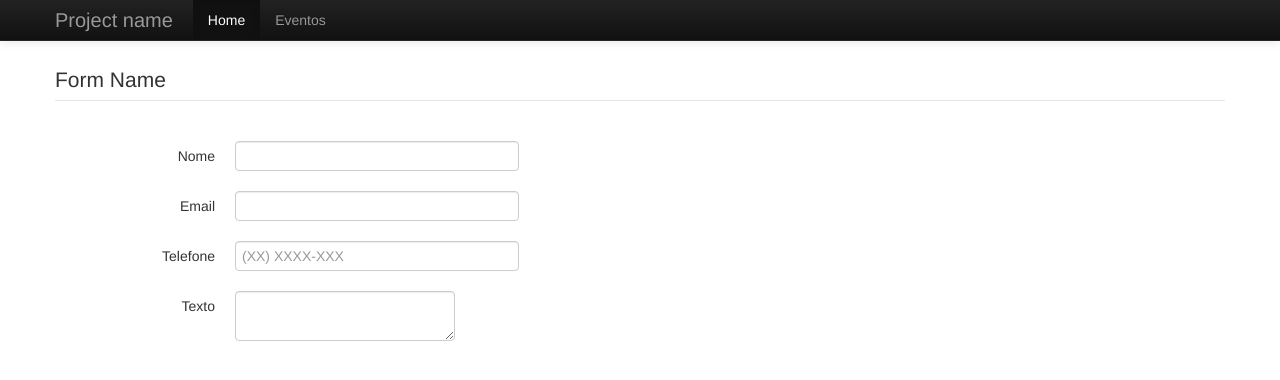
After one commit to intip/Equipe-A, a Django app: template eventos/workshop/templates/contato.html in a window 1280 px wide. The commit adds this page. Shown: the top 380 px of the page. Run offline with Django 3.2, Linux system fonts and the light colour scheme; the template is opened without the code that fills it, so the values that code supplies are empty; parts of the project's set-up code (start-up, migrations or seed data) failed here and were passed over; some libraries are stand-ins or nearby versions.

Commit message:
Nova página de contato e modelo de formulário

```diff
--- /dev/null
+++ b/eventos/workshop/templates/contato.html
@@ -0,0 +1,49 @@
+{% extends "base.html" %}
+
+{% block content %}
+
+    <form class="form-horizontal">
+        <fieldset>
+
+        <!-- Form Name -->
+        <legend>Form Name</legend>
+
+        <!-- Text input-->
+        <div class="control-group">
+          <label class="control-label">Nome</label>
+          <div class="controls">
+            <input id="name" name="name" type="text" placeholder="" class="input-xlarge" required="">
+
+          </div>
+        </div>
+
+        <!-- Text input-->
+        <div class="control-group">
+          <label class="control-label">Email</label>
+          <div class="controls">
+            <input id="email" name="email" type="text" placeholder="" class="input-xlarge">
+
+          </div>
+        </div>
+
+        <!-- Text input-->
+        <div class="control-group">
+          <label class="control-label">Telefone</label>
+          <div class="controls">
+            <input id="phone" name="phone" type="text" placeholder="(XX) XXXX-XXX" class="input-xlarge">
+
+          </div>
+        </div>
+
+        <!-- Textarea -->
+        <div class="control-group">
+          <label class="control-label">Texto</label>
+          <div class="controls">
+            <textarea id="msg" name="msg"></textarea>
+          </div>
+        </div>
+
+        </fieldset>
+        </form>
+
+{% endblock %}
--- a/eventos/workshop/templates/index.html
+++ b/eventos/workshop/templates/index.html
@@ -4,7 +4,7 @@
 <h1>Eventos
     <div class="btn-group">
       <a class="btn dropdown-toggle" data-toggle="dropdown" href="#">
-        Filtrar por:
+        Filtrar por
         <span class="caret"></span>
       </a>
       <ul class="dropdown-menu">
```
Also changed, not shown: eventos/workshop/forms.py (added, +12 -0 lines).
